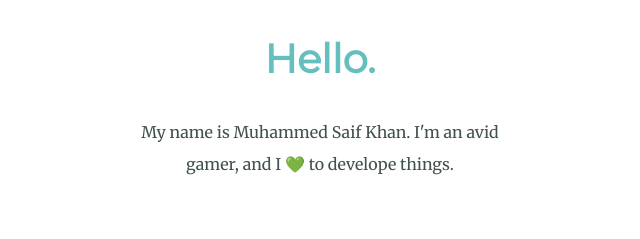
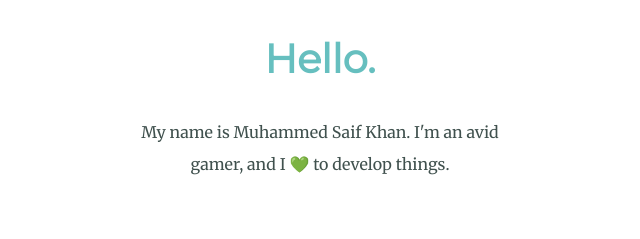
Before and after one commit to MSaif-K/pws-2, a plain HTML site: page index.html in a window 1280 px wide. Shown: the part 1058-1297 px from the top of the page, 320-960 px from the left. Drawn offline with Linux system fonts and the light colour scheme.

Commit message:
Minor Change
Spelling

```diff
--- a/index.html
+++ b/index.html
@@ -28,7 +28,7 @@
       <div class="profile">
         <img src="images/my-dp.png" alt="Profile Picture">
         <h2>Hello.</h2>
-        <p>My name is Muhammed Saif Khan. I'm an avid gamer, and I 💚 to develope things.</p>
+        <p>My name is Muhammed Saif Khan. I'm an avid gamer, and I 💚 to develop things.</p>
       </div>
 
       <hr>
```
